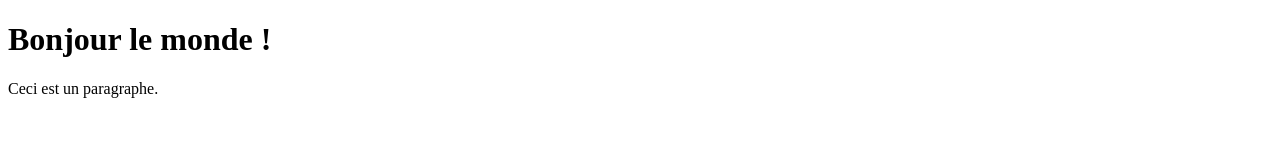
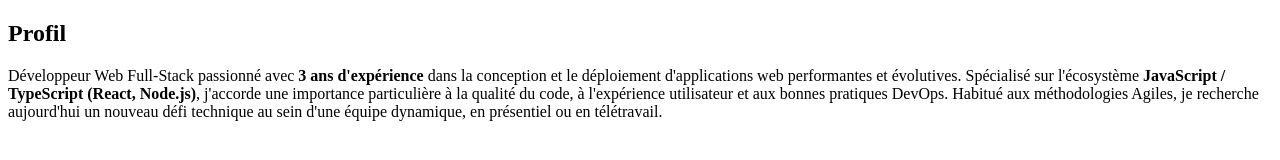
Before and after one commit to Bokjong04/-mon-cv, a plain HTML site: page index.html in a window 1280 px wide. Drawn offline with Linux system fonts and the light colour scheme.

Commit message:
mise en place de la section description

```diff
--- a/index.html
+++ b/index.html
@@ -7,7 +7,12 @@
     <title>Mon CV</title>
   </head>
   <body>
-    <h1>Bonjour le monde !</h1>
-    <p>Ceci est un paragraphe.</p>
+    <!-- 2. SECTION DESCRIPTION -->
+    <section class="cv-section" aria-labelledby="profil-title">
+        <h2 id="profil-title">Profil</h2>
+        <p class="cv-description">
+        Développeur Web Full-Stack passionné avec <strong>3 ans d'expérience</strong> dans la conception et le déploiement d'applications web performantes et évolutives. Spécialisé sur l'écosystème <strong>JavaScript / TypeScript (React, Node.js)</strong>, j'accorde une importance particulière à la qualité du code, à l'expérience utilisateur et aux bonnes pratiques DevOps. Habitué aux méthodologies Agiles, je recherche aujourd'hui un nouveau défi technique au sein d'une équipe dynamique, en présentiel ou en télétravail.
+        </p>
+    </section>
   </body>
 </html>
```
